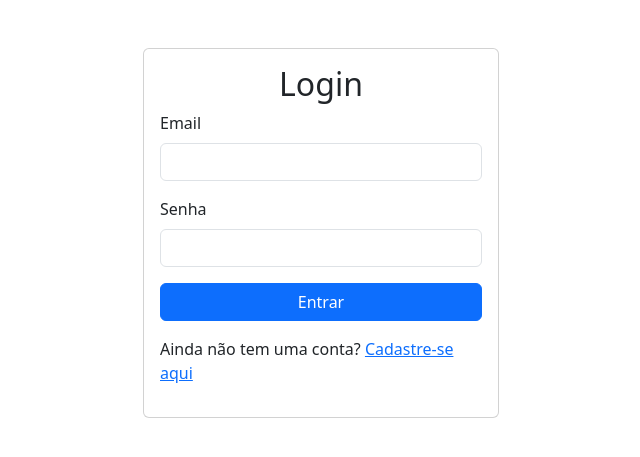
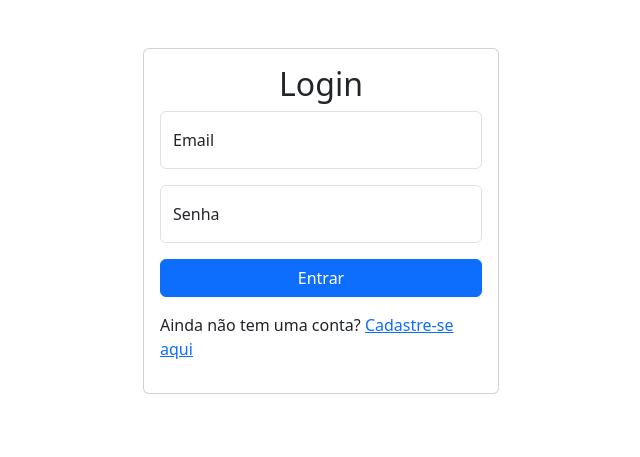
Before and after one commit to LucasAVS242/Shop-System, a PHP site: page /login.php in a window 1280 px wide. Shown: the top 457 px of the page, without its empty margins (319-959 px from the left). Run offline with PHP 8.4, Linux system fonts and the light colour scheme.

Commit message:
some small visual changes

```diff
--- a/Shop_System/login.php
+++ b/Shop_System/login.php
@@ -31,13 +31,15 @@
                     <div class="card-body">
                         <h2 class="text-center">Login</h2>
                         <form action="autenticar.php" method="post">
-                            <div class="mb-3">
-                                <label for="email" class="form-label">Email</label>
-                                <input type="email" name="email" id="email" class="form-control" required>
+                            <div class="form-floating mb-3">
+                                <input type="email" name="email" class="form-control" id="floatingInput"
+                                    placeholder="Usuário" required>
+                                <label for="floatingInput">Email</label>
                             </div>
-                            <div class="mb-3">
-                                <label for="senha" class="form-label">Senha</label>
-                                <input type="password" name="senha" id="senha" class="form-control" required>
+                            <div class="form-floating mb-3">
+                                <input type="password" name="senha" class="form-control" id="floatingPassword"
+                                    placeholder="Senha" required>
+                                <label for="floatingPassword">Senha</label>
                             </div>
                             <button type="submit" class="btn btn-primary w-100">Entrar</button>
                         </form>
--- a/Shop_System/menu.php
+++ b/Shop_System/menu.php
@@ -30,6 +30,9 @@
             </ul>
 
             <ul class="navbar-nav ml-auto">
+                <span class="navbar-text">
+                    <?php echo date('d/m/Y H:i:s', time()); ?>
+                </span>
                 <li class="nav-item">
                     <span class="nav-link me-2">Bem-vindo, <?php echo $_SESSION['nome_usuario']; ?></span>
                 </li>
```
Also changed, not shown: Shop_System/catalogo.php (+6 -8 lines), Shop_System/index.php (+6 -5 lines), Shop_System/sobre.php (+11 -10 lines).
